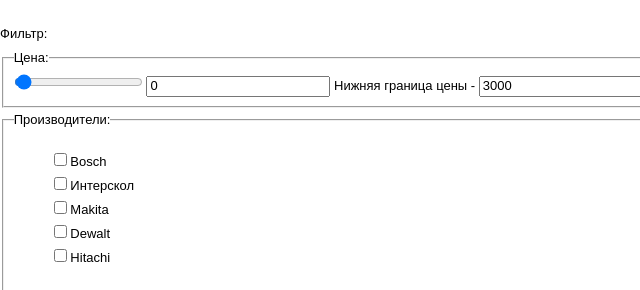
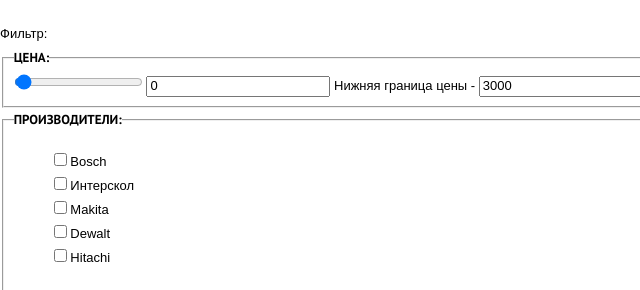
Before and after one commit to alex-qwerty/626089-technomart-25, a plain HTML site: page catalog.html in a window 1280 px wide. Shown: the part 592-882 px from the top of the page, 0-640 px from the left. Drawn offline with Linux system fonts and the light colour scheme; a web font is replaced by a local one.

Commit message:
Внесены правки по заданию Базовая стилизация

```diff
--- a/catalog.html
+++ b/catalog.html
@@ -63,7 +63,7 @@
         <form class="filter" action="index.html" method="get">
           <span>Фильтр:</span>
           <fieldset>
-            <legend>Цена:</legend>
+            <legend class="filter-name">Цена:</legend>
             <input type="range" min="0" max="3000" step="1" value="50">
             <label class="price-range">
               <input type="text" name="price-lowest" value="0">
@@ -76,7 +76,7 @@
             </label>
           </fieldset>
           <fieldset>
-            <legend>Производители:</legend>
+            <legend class="filter-name">Производители:</legend>
             <ul class="filter-manufactures">
               <li>
                 <label class="filter-checkbox">
@@ -111,7 +111,7 @@
             </ul>
           </fieldset>
           <fieldset>
-            <legend>Питание:</legend>
+            <legend class="filter-name">Питание:</legend>
             <ul class="filter-power">
               <li>
                 <label class="filter-radio">
@@ -246,7 +246,9 @@
 
     <footer class="main-footer">
       <div class="footer-navigation">
-        <a class="logo" href="index.html"><img src="img/logo-technomart2x.png" width="138" height="23" alt="Логотип Техномарт"></a>
+        <a class="logo" href="index.html">
+          <img src="img/logo-technomart2x.png" width="138" height="23" alt="Логотип Техномарт">
+        </a>
 
         <ul class="navigation-links">
           <li><a href="about-us.html">Компания</a></li>
```
Also changed, not shown: index.html (+6 -2 lines).
